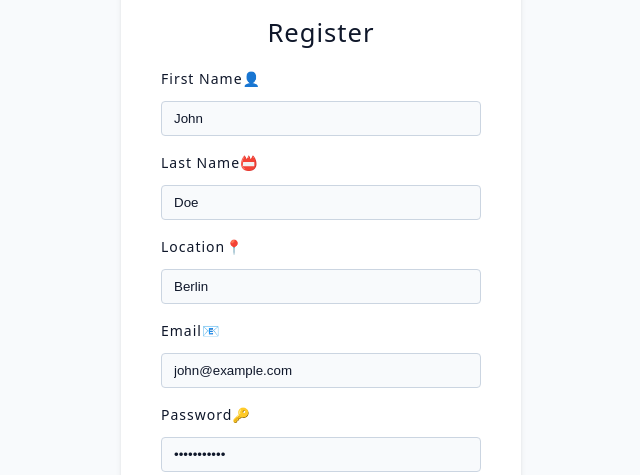
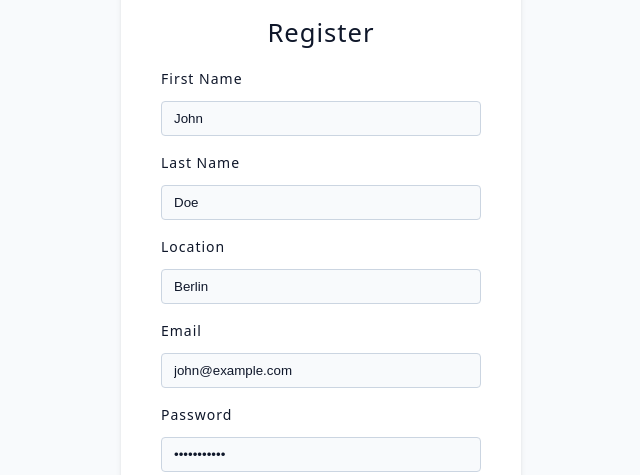
Before and after one commit to callmeskyy111/jobify-app, a React (Vite) app in the folder client/: page /register in a window 1280 px wide. Shown: the part 143-618 px from the top of the page, without its empty margins (319-959 px from the left). Built offline with nearby package versions, Linux system fonts and the light colour scheme.

Commit message:
Register Page ☑️

```diff
--- a/client/package.json
+++ b/client/package.json
@@ -16,7 +16,8 @@
     "react": "^19.0.0",
     "react-dom": "^19.0.0",
     "react-icons": "^4.8.0",
-    "react-router-dom": "^6.10.0"
+    "react-router-dom": "^6.10.0",
+    "react-toastify": "^11.0.5"
   },
   "devDependencies": {
     "@eslint/js": "^9.21.0",
--- a/client/src/App.jsx
+++ b/client/src/App.jsx
@@ -20,6 +20,7 @@ import {
   Profile,
   Admin,
 } from "./pages";
+import { registerAction } from "./pages/Register";
 const router = createBrowserRouter([
   {
     path: "/",
@@ -33,6 +34,7 @@ const router = createBrowserRouter([
       {
         path: "register",
         element: <Register />,
+        action: registerAction,
       },
       {
         path: "login",
--- a/client/src/main.jsx
+++ b/client/src/main.jsx
@@ -1,11 +1,13 @@
 import { StrictMode } from "react";
 import { createRoot } from "react-dom/client";
+import "react-toastify/dist/ReactToastify.css";
+import { ToastContainer } from "react-toastify";
 import "./index.css";
 import App from "./App.jsx";
-//import customFetch from "./utils/customFetch.js";
 
 createRoot(document.getElementById("root")).render(
   <StrictMode>
     <App />
+    <ToastContainer position="top-right" />
   </StrictMode>
 );
--- a/client/src/pages/Login.jsx
+++ b/client/src/pages/Login.jsx
@@ -8,19 +8,19 @@ function Login() {
     <LoginWrapper>
       <form className="form">
         <Logo />
-        <h4>Login</h4>
+        <h4>Login🔐</h4>
         <FormRow
           type="email"
           name="email"
           placeholderTxt="Enter your email"
-          labelTxt="Email📧"
+          labelTxt="Email"
           defaultValue="john@example.com"
         />
         <FormRow
           type="password"
           name="password"
           placeholderTxt="Enter your password"
-          labelTxt="Password🔑"
+          labelTxt="Password"
           defaultValue="password123"
         />
         <button type="button" className="btn btn-block">
--- a/client/src/pages/Register.jsx
+++ b/client/src/pages/Register.jsx
@@ -1,53 +1,72 @@
 import React from "react";
-import { Link } from "react-router-dom";
+import { Form, redirect, useNavigation, Link } from "react-router-dom";
 import RegisterWrapper from "../assets/wrappers/RegisterAndLoginPage";
 import Logo from "../components/Logo";
 import { FormRow } from "../components";
+import customFetch from "../utils/customFetch";
+import { toast } from "react-toastify";
+
+export async function registerAction({ request }) {
+  const formData = await request.formData();
+  const data = Object.fromEntries(formData);
+  try {
+    await customFetch.post("/auth/register", data);
+    toast.success("Registration Successful ✌🏻");
+    return redirect("/login");
+  } catch (err) {
+    console.log("🔴ERROR:", err);
+    toast.error(err?.response?.data?.msg);
+    return err;
+  }
+}
 
 function Register() {
+  const navigation = useNavigation();
+  //console.log(navigation);
+  const isSubmitting = navigation.state === "submitting";
   return (
     <RegisterWrapper>
-      <form className="form">
+      <Form method="post" className="form">
         <Logo />
         <h4>Register</h4>
         <FormRow
           type="text"
           name="name"
-          labelTxt="First Name👤"
+          labelTxt="First Name"
           defaultValue="John"
           placeholderTxt="Enter your first name"
         />
         <FormRow
           type="text"
-          name="location"
-          labelTxt="Last Name📛"
+          name="lastName"
+          labelTxt="Last Name"
           defaultValue="Doe"
           placeholderTxt="Enter your last name"
         />
         <FormRow
           type="text"
           name="location"
-          labelTxt="Location📍"
+          labelTxt="Location"
           defaultValue="Berlin"
           placeholderTxt="Enter your location"
         />
         <FormRow
           type="email"
           name="email"
-          labelTxt="Email📧"
+          labelTxt="Email"
           defaultValue="john@example.com"
           placeholderTxt="Enter your email"
         />
         <FormRow
           type="password"
           name="password"
-          labelTxt="Password🔑"
+          labelTxt="Password"
           defaultValue="password123"
           placeholderTxt="Enter your password"
         />
 
-        <button type="submit" className="btn btn-block">
-          submit
+        <button disabled={isSubmitting} type="submit" className="btn btn-block">
+          {isSubmitting ? "Submitting... ⌛" : "Submit"}
         </button>
         <p>
           Already a member?
@@ -55,7 +74,7 @@ function Register() {
             Login
           </Link>
         </p>
-      </form>
+      </Form>
     </RegisterWrapper>
   );
 }
```
